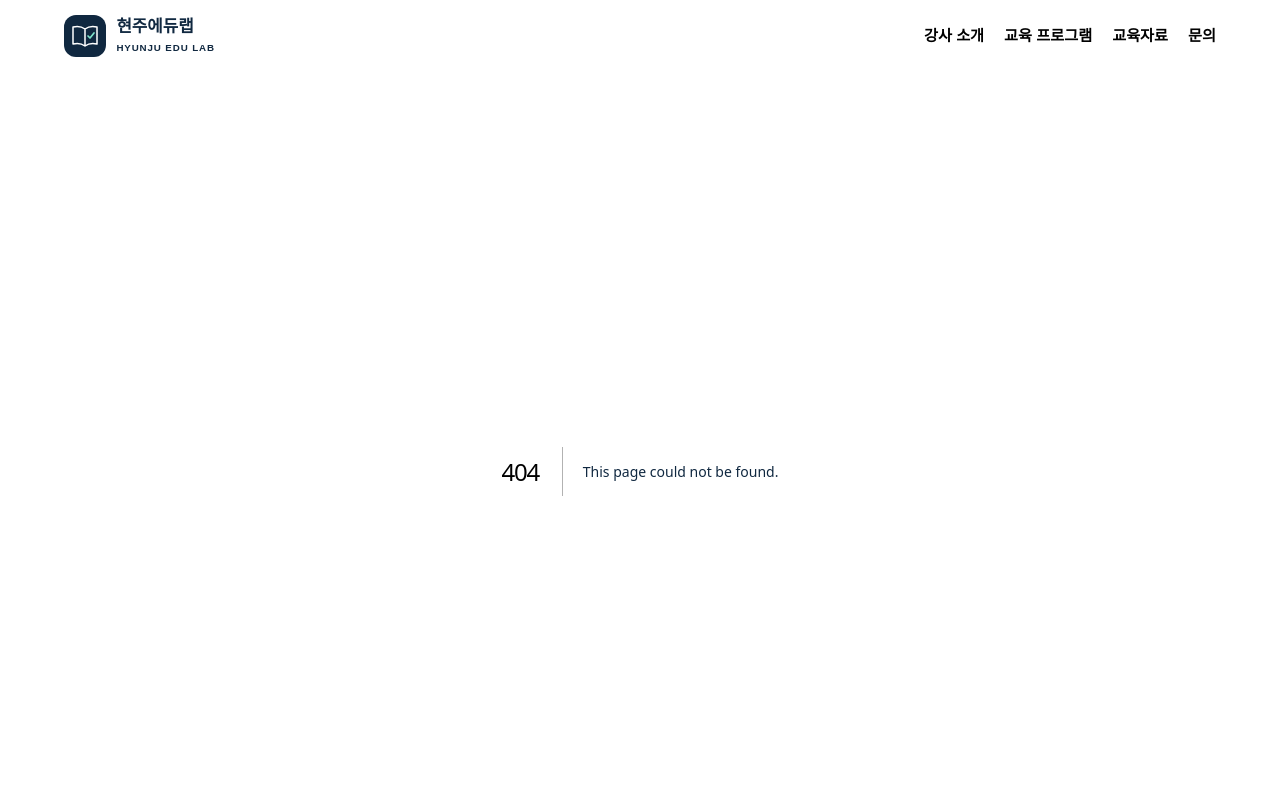
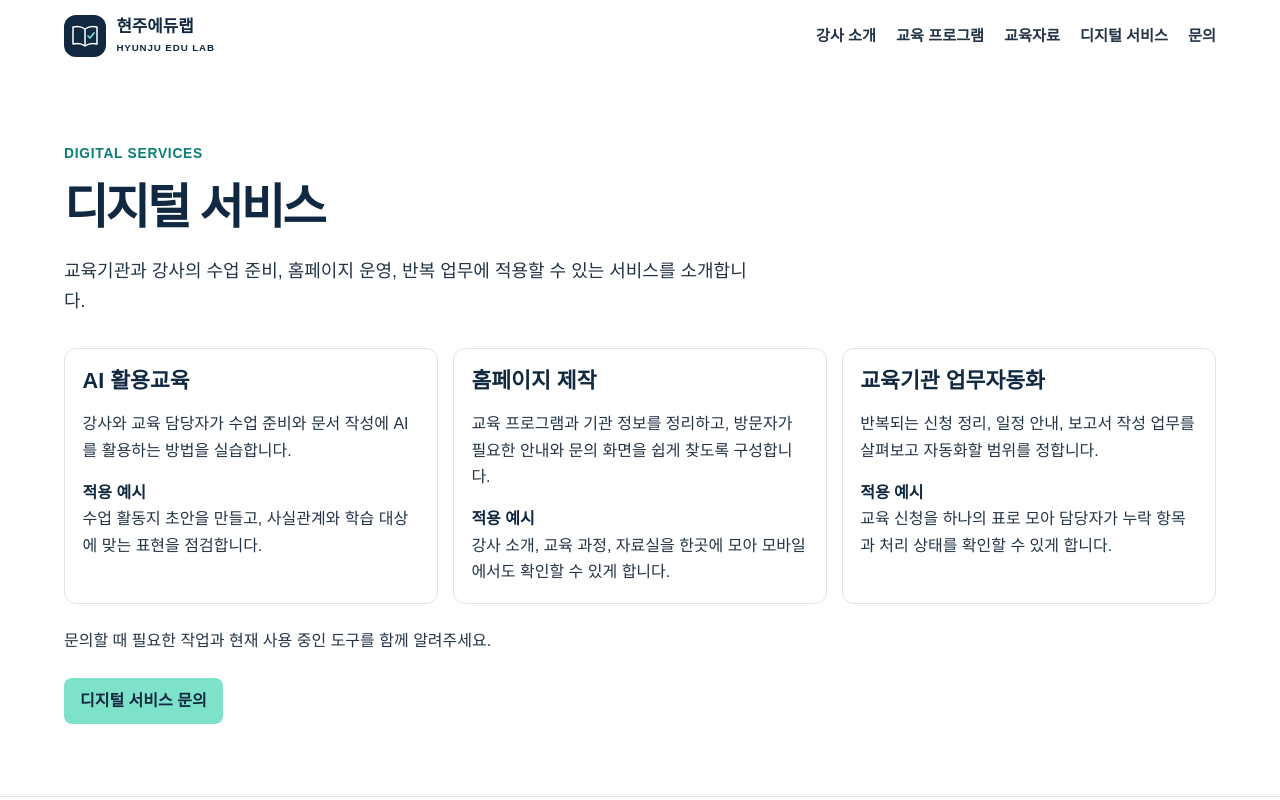
Before and after one commit to c7609chj8-dot/hyunju-edulab, a Next.js app: page /digital in a window 1280 px wide. Before the commit this address had no page. Shown: the top 800 px of the page. Built offline with nearby package versions, Linux system fonts and the light colour scheme.

Commit message:
Add digital services page and inquiry categories

```diff
--- a/app/contact/contact-form.tsx
+++ b/app/contact/contact-form.tsx
@@ -24,6 +24,8 @@ export default function ContactForm() {
         <option value="lecture">강의 의뢰</option>
         <option value="materials">교육자료 제작</option>
         <option value="ai">AI 활용교육</option>
+        <option value="website">홈페이지 제작</option>
+        <option value="automation">업무자동화</option>
         <option value="other">기타</option>
       </select>
       <label htmlFor="inquiry-sender">이름 또는 기관명</label>
--- a/app/contact/page.tsx
+++ b/app/contact/page.tsx
@@ -11,7 +11,7 @@ export default function ContactPage() {
     <section className="shell section content-page">
       <p className="eyebrow">CONTACT</p>
       <h1>문의</h1>
-      <p className="page-lead">강의, 교육자료 제작, AI 활용교육에 관해 문의할 수 있는 화면입니다.</p>
+      <p className="page-lead">강의, 교육자료 제작, 디지털 서비스에 관해 문의할 수 있는 화면입니다.</p>
       <p id="contact-preview" className="contact-preview">
         현재는 입력 확인용 화면입니다. 예시 정보를 사용해 주세요. 입력 내용은 전송하거나 저장하지 않습니다.
       </p>
--- /dev/null
+++ b/app/digital/page.tsx
@@ -0,0 +1,51 @@
+import type { Metadata } from "next";
+import Link from "next/link";
+
+export const metadata: Metadata = {
+  title: "디지털 서비스 | 현주에듀랩",
+  description: "교육기관과 강사를 위한 AI 활용교육, 홈페이지 제작, 업무자동화의 적용 예시를 소개합니다.",
+};
+
+const services = [
+  {
+    title: "AI 활용교육",
+    description: "강사와 교육 담당자가 수업 준비와 문서 작성에 AI를 활용하는 방법을 실습합니다.",
+    example: "수업 활동지 초안을 만들고, 사실관계와 학습 대상에 맞는 표현을 점검합니다.",
+  },
+  {
+    title: "홈페이지 제작",
+    description: "교육 프로그램과 기관 정보를 정리하고, 방문자가 필요한 안내와 문의 화면을 쉽게 찾도록 구성합니다.",
+    example: "강사 소개, 교육 과정, 자료실을 한곳에 모아 모바일에서도 확인할 수 있게 합니다.",
+  },
+  {
+    title: "교육기관 업무자동화",
+    description: "반복되는 신청 정리, 일정 안내, 보고서 작성 업무를 살펴보고 자동화할 범위를 정합니다.",
+    example: "교육 신청을 하나의 표로 모아 담당자가 누락 항목과 처리 상태를 확인할 수 있게 합니다.",
+  },
+];
+
+export default function DigitalPage() {
+  return (
+    <section className="shell section content-page">
+      <p className="eyebrow">DIGITAL SERVICES</p>
+      <h1>디지털 서비스</h1>
+      <p className="page-lead">교육기관과 강사의 수업 준비, 홈페이지 운영, 반복 업무에 적용할 수 있는 서비스를 소개합니다.</p>
+      <ul className="program-grid program-grid-detailed service-grid">
+        {services.map(({ title, description, example }) => (
+          <li key={title}>
+            <h2>{title}</h2>
+            <p>{description}</p>
+            <dl className="program-details">
+              <dt>적용 예시</dt>
+              <dd>{example}</dd>
+            </dl>
+          </li>
+        ))}
+      </ul>
+      <div className="section-action">
+        <p>문의할 때 필요한 작업과 현재 사용 중인 도구를 함께 알려주세요.</p>
+        <Link className="button section-action" href="/contact">디지털 서비스 문의</Link>
+      </div>
+    </section>
+  );
+}
--- a/app/globals.css
+++ b/app/globals.css
@@ -84,4 +84,5 @@ h2 { color: var(--color-navy); font-size: clamp(1.6rem, 3vw, 2.25rem); line-heig
   .hero-inner { grid-template-columns: minmax(0, 1.5fr) minmax(0, 1fr); }
   .desktop-break { display: initial; }
   .program-grid:not(.program-grid-detailed) { grid-template-columns: repeat(4, minmax(0, 1fr)); }
+  .service-grid { grid-template-columns: repeat(3, minmax(0, 1fr)); }
 }
--- a/app/navigation.tsx
+++ b/app/navigation.tsx
@@ -7,6 +7,7 @@ const links = [
   { href: "/about", label: "강사 소개" },
   { href: "/education", label: "교육 프로그램" },
   { href: "/materials", label: "교육자료" },
+  { href: "/digital", label: "디지털 서비스" },
   { href: "/contact", label: "문의" },
 ];
 
```
